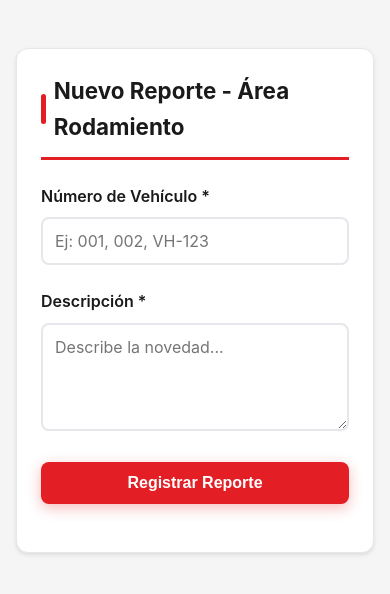
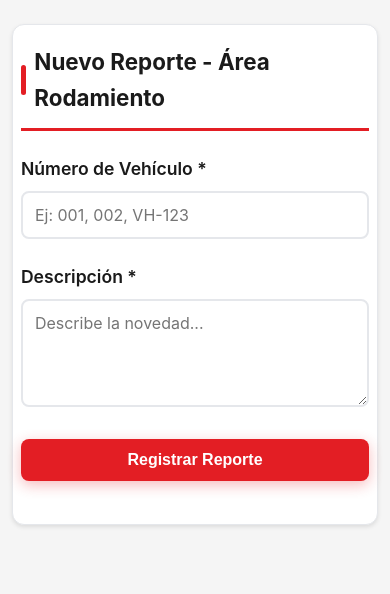
Before and after one commit to alberto8a-mtto/taller, a plain HTML site: page rodamiento.html in a window 390 px wide. Drawn offline with Linux system fonts and the light colour scheme.

Commit message:
Actualización de rodamiento.html y styles.css: revisión y mejoras visuales

```diff
--- a/rodamiento.html
+++ b/rodamiento.html
@@ -7,8 +7,8 @@
   <link rel="stylesheet" href="styles.css">
 </head>
 <body>
-  <div class="container" style="max-width: 600px; margin-top: 2rem;">
-    <div class="card">
+  <div class="rodamiento-container">
+    <div class="rodamiento-card card">
       <h2>Nuevo Reporte - Área Rodamiento</h2>
       <form id="formRodamiento">
         <div class="form-group">
--- a/styles.css
+++ b/styles.css
@@ -180,6 +180,35 @@ body {
   max-width: 1200px;
   margin: 0 auto;
   padding: 1.5rem;
+}
+
+/* =============================
+   RODAMIENTO - FORMULARIO GRANDE
+   ============================= */
+.rodamiento-container {
+  max-width: 480px !important;
+  margin: 4rem auto 0 auto !important;
+  min-height: 60vh;
+  display: flex;
+  align-items: center;
+  justify-content: center;
+}
+.rodamiento-card {
+  width: 100%;
+  padding: 2.5rem 2rem !important;
+  font-size: 1.1rem;
+  box-shadow: 0 8px 32px rgba(227,30,36,0.10);
+}
+
+@media (max-width: 600px) {
+  .rodamiento-container {
+    max-width: 98vw !important;
+    margin: 1.5rem auto 0 auto !important;
+    padding: 0 0.5rem;
+  }
+  .rodamiento-card {
+    padding: 1.2rem 0.5rem !important;
+  }
 }
 
 /* Vistas */
```
